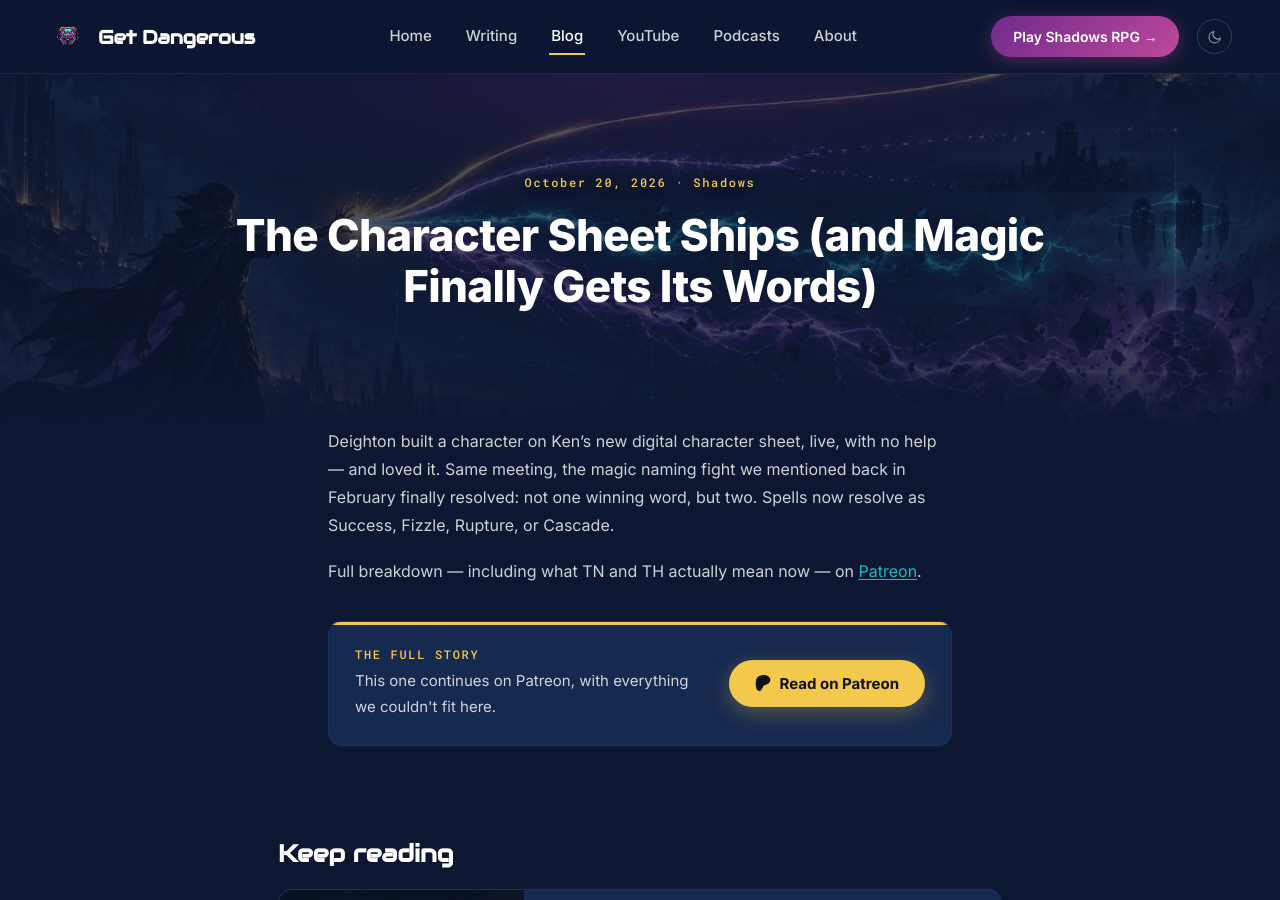
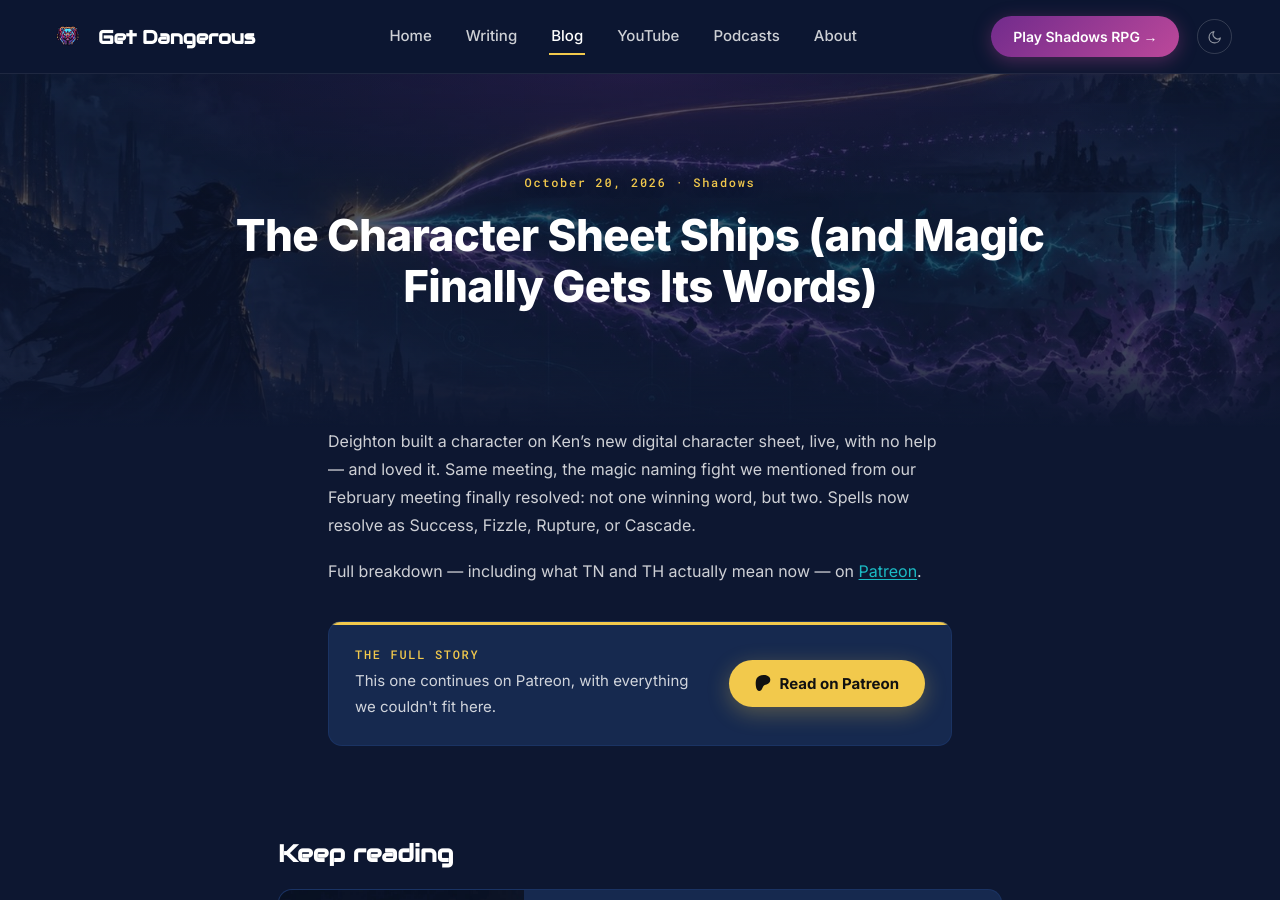
Before and after one commit to kazamuki/GetDangerousGames-Site, a Jekyll site: the page built from _posts/2026-10-20-the-character-sheet-ships-and-magic-gets-its-words.md, in a window 1280 px wide and 900 px high. Built offline with Jekyll 4.4.1, drawn with Linux system fonts in a browser that asks for light colours.

Commit message:
Reword February reference in character sheet post
Co-Authored-By: Claude Sonnet 5.5 <noreply@anthropic.com>
Claude-Session: https://claude.ai/code/session_01NjNwLdP3ytKJAA859ZXyXN

```diff
--- a/_posts/2026-10-20-the-character-sheet-ships-and-magic-gets-its-words.md
+++ b/_posts/2026-10-20-the-character-sheet-ships-and-magic-gets-its-words.md
@@ -8,6 +8,6 @@ excerpt: "Deighton built a character on the new digital character sheet, live an
 description: "Deighton built a character on the new digital sheet unaided, and spells now resolve as Success, Fizzle, Rupture or Cascade."
 ---
 
-Deighton built a character on Ken's new digital character sheet, live, with no help — and loved it. Same meeting, the magic naming fight we mentioned back in February finally resolved: not one winning word, but two. Spells now resolve as Success, Fizzle, Rupture, or Cascade.
+Deighton built a character on Ken's new digital character sheet, live, with no help — and loved it. Same meeting, the magic naming fight we mentioned from our February meeting finally resolved: not one winning word, but two. Spells now resolve as Success, Fizzle, Rupture, or Cascade.
 
 Full breakdown — including what TN and TH actually mean now — on [Patreon](https://www.patreon.com/d33kode/posts/character-sheet-170114055).
```
